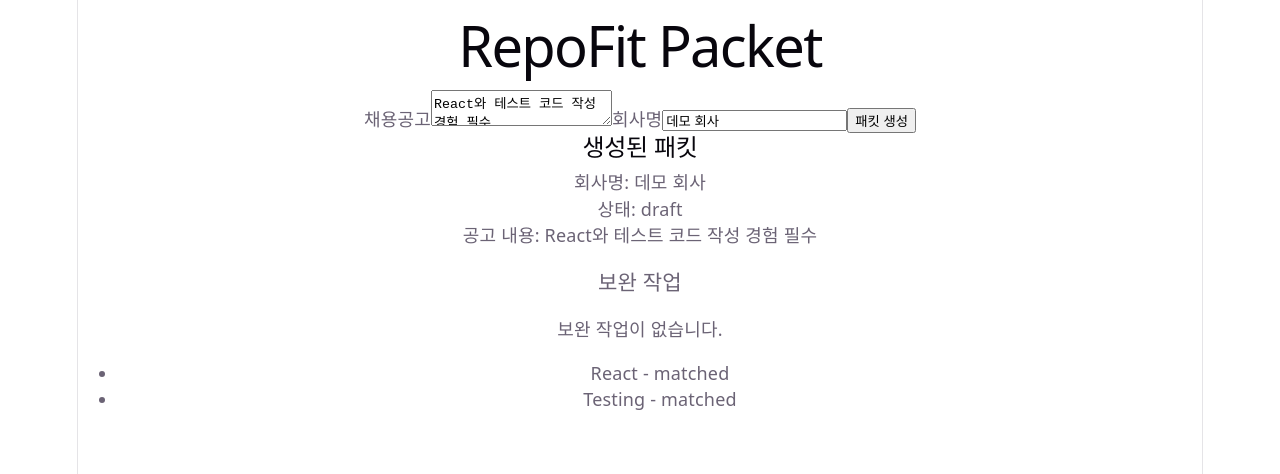
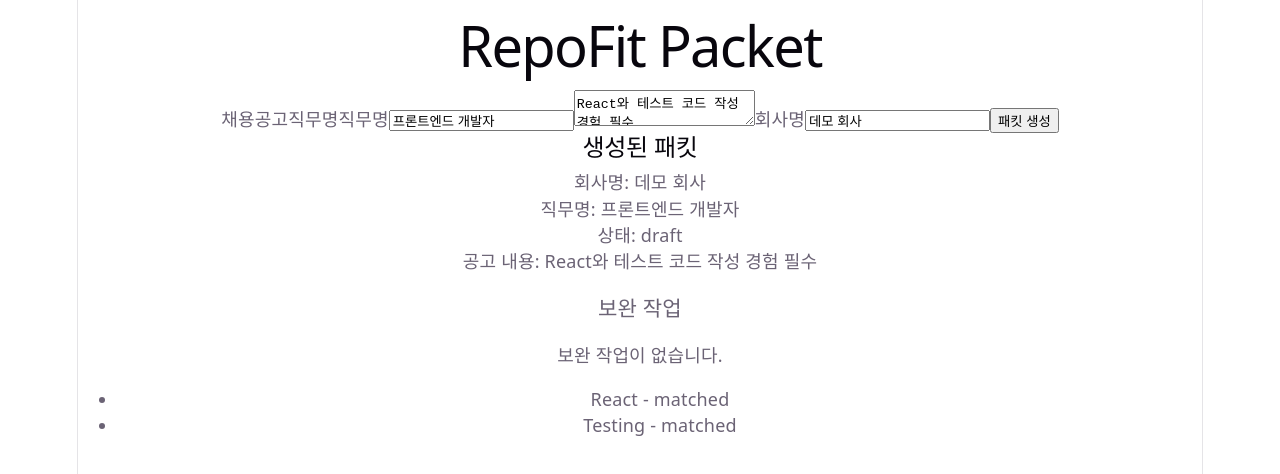
Before and after one commit to Jinhani/RepoFit-Packet, a React (Vite) app: page / in a window 1280 px wide. Both pictures are taken after a click on the button "패킷 생성". Shown: the top 474 px of the page. Built offline with nearby package versions, Linux system fonts and the light colour scheme.

Commit message:
feat: add job title and packet validation

```diff
--- a/src/App.tsx
+++ b/src/App.tsx
@@ -10,10 +10,11 @@ import type { ApplicationPacket } from "./types/packet";
 
 function App() {
     const [jobPostingText, setJobPostingText] = useState("React와 테스트 코드 작성 경험 필수");
-
     const [companyName, setCompanyName] = useState("데모 회사");
     const [applicationPacket, setApplicationPacket] = useState<ApplicationPacket | null>(null);
     const [validationMessage, setValidationMessage] = useState("");
+    const [jobTitle, setJobTitle] = useState("프론트엔드 개발자");
+
     const repoSummary: GitHubRepoSummary = {
         id: 1,
         owner: "demo",
@@ -37,15 +38,15 @@ function App() {
     const matches = matchJobRequirementsToRepoEvidence(requirements, evidence);
     const remediationTasks = buildRemediationTasksFromMatches(matches);
     function handleBuildPacket() {
-        if (companyName.trim() === "" || jobPostingText.trim() === "") {
-            setValidationMessage("회사명과 채용공고를 모두 입력해주세요.");
+        if (companyName.trim() === "" || jobTitle.trim() === "" || jobPostingText.trim() === "") {
+            setValidationMessage("회사명, 직무명, 채용공고를 모두 입력해주세요.");
             setApplicationPacket(null);
             return;
         }
 
         setValidationMessage("");
 
-        const packet = buildApplicationPacket(companyName, jobPostingText, remediationTasks);
+        const packet = buildApplicationPacket(companyName, jobTitle, jobPostingText, remediationTasks);
 
         setApplicationPacket(packet);
     }
@@ -55,6 +56,9 @@ function App() {
             <h1>RepoFit Packet</h1>
 
             <label htmlFor="job-posting">채용공고</label>
+            <label htmlFor="job-title">직무명</label>
+            <label htmlFor="job-title">직무명</label>
+            <input id="job-title" value={jobTitle} onChange={(event) => setJobTitle(event.target.value)} />
             <textarea
                 id="job-posting"
                 value={jobPostingText}
--- a/src/features/packets/ApplicationPacketResult.tsx
+++ b/src/features/packets/ApplicationPacketResult.tsx
@@ -9,6 +9,7 @@ export function ApplicationPacketResult(props: ApplicationPacketResultProps) {
         <section>
             <h2>생성된 패킷</h2>
             <p>회사명: {props.packet.companyName}</p>
+            <p>직무명: {props.packet.jobTitle}</p>
             <p>상태: {props.packet.status}</p>
             <p>공고 내용: {props.packet.jobPostingText}</p>
             <h3>보완 작업</h3>
--- a/src/features/packets/buildApplicationPacket.ts
+++ b/src/features/packets/buildApplicationPacket.ts
@@ -2,6 +2,7 @@ import type { ApplicationPacket, RemediationTask } from "../../types/packet";
 
 export function buildApplicationPacket(
     companyName: string,
+    jobTitle: string,
     jobPostingText: string,
     remediationTasks: RemediationTask[],
 ): ApplicationPacket {
@@ -10,7 +11,7 @@ export function buildApplicationPacket(
     return {
         id: crypto.randomUUID(),
         companyName,
-        jobTitle: "",
+        jobTitle,
         jobPostingText,
         status: "draft",
         repoUrls: [],
```
